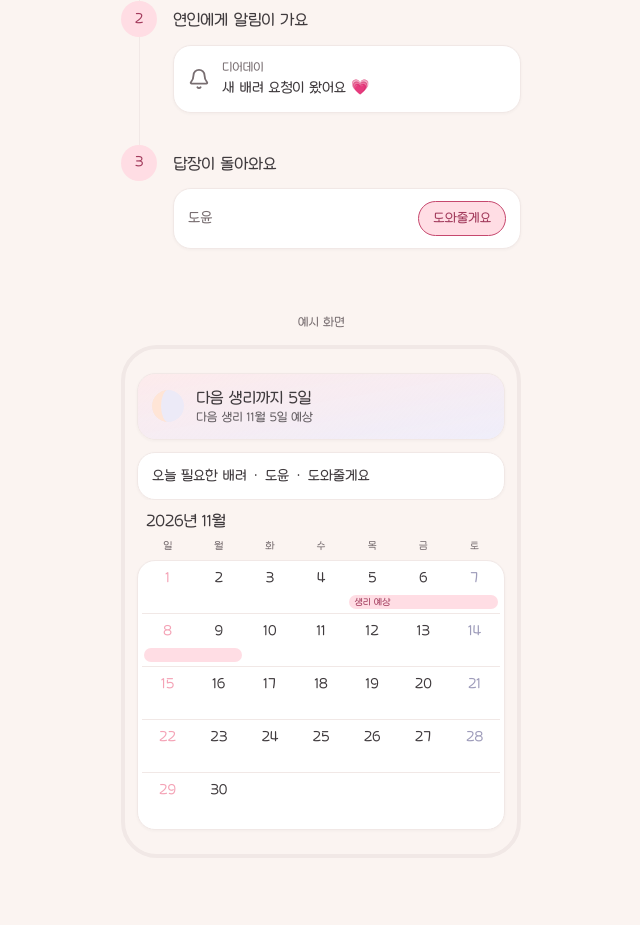
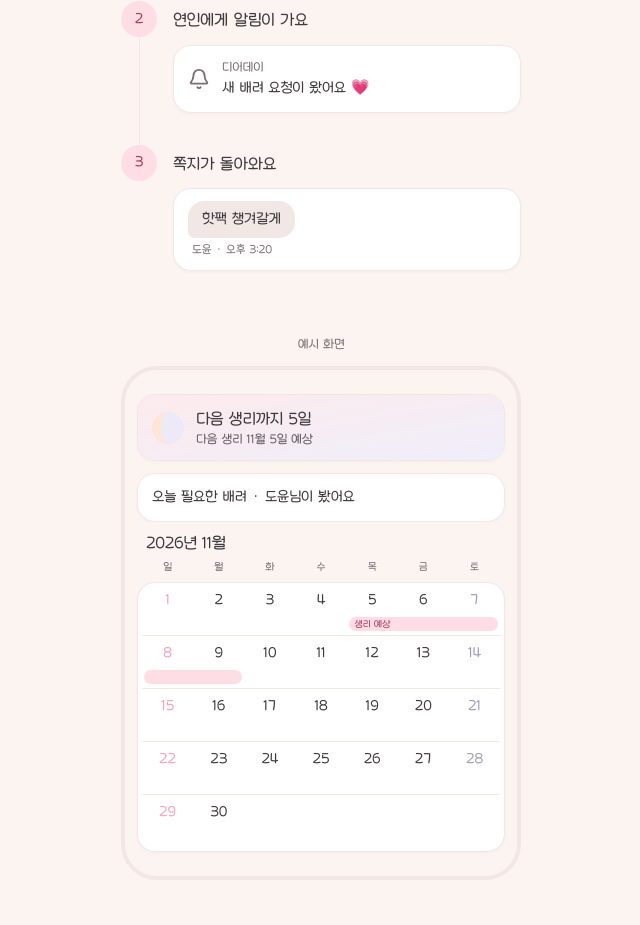
Before and after one commit to 12jason0/dalpyeon, a Next.js app: page / in a window 1280 px wide. Shown: the part 711-1636 px from the top of the page, without its empty margins (319-959 px from the left). Built offline with nearby package versions, Linux system fonts and the light colour scheme; no server answers.

Commit message:
홈 떠 있는 시작/끝 버튼을 다시 진한 분홍으로, 랜딩 소개를 오늘의 쪽지 방식으로

```diff
--- a/src/app/_components/Landing.tsx
+++ b/src/app/_components/Landing.tsx
@@ -4,13 +4,13 @@ import { exampleHome } from "@/lib/content/example";
 import { monthGrid, todaySeoul } from "@/lib/dates";
 import { moonShape } from "@/lib/moon";
 import { calendarMarks, DISCLAIMER, ESTIMATE_NOTE, estimate } from "@/lib/prediction";
-import { CARE_PRESETS, RESPONSES } from "@/lib/services/care";
+import { CARE_PRESETS } from "@/lib/services/care";
 import { CalendarMonth } from "./CalendarMonth";
 import { CareCard, Logo, recorderStatus, TopBar } from "./HomeCards";
 import { LINE_CARD } from "./Sheet";
 
 const FEATURES = [
-  { icon: HeartHandshake, title: "연인에게 배려 요청하고 답장 받기", line: "말하기 어려운 날, 버튼 하나로 전해요." },
+  { icon: HeartHandshake, title: "배려 요청과 오늘의 쪽지", line: "말하기 어려운 날, 버튼 하나로 전하고 하루 세 장 쪽지를 주고받아요." },
   { icon: Flower2, title: "오늘 내 몸 상태와 팁", line: "지금 시기에 흔한 변화와 챙길 것을 알려드려요." },
   { icon: CalendarDays, title: "내 주기에 맞춘 예측 달력", line: "기록이 쌓일수록 내 주기에 가까워져요." },
 ];
@@ -24,7 +24,7 @@ function HomePreview({ today }: { today: string }) {
   return (
     <div inert className="pointer-events-none mx-auto select-none overflow-hidden rounded-[2.25rem] border-4 border-line bg-paper px-3 pb-6 pt-6">
       <TopBar moon={moonShape(prediction, today)} {...recorderStatus(prediction, null, today)} />
-      <p className={`${LINE_CARD} mt-3`}>오늘 필요한 배려 · 도윤 · 도와줄게요</p>
+      <p className={`${LINE_CARD} mt-3`}>오늘 필요한 배려 · 도윤님이 봤어요</p>
       <CalendarMonth month={month} marks={calendarMarks(periods, prediction, first, last, today)} today={today} />
     </div>
   );
@@ -65,10 +65,10 @@ function CareFlow() {
             </span>
           </div>
         </FlowStep>
-        <FlowStep number={3} title="답장이 돌아와요" last>
-          <div className="card flex items-center justify-between gap-3">
-            <span className="text-[15px] text-muted">도윤</span>
-            <span className="rounded-full border border-accent bg-period px-3.5 py-1.5 text-[14px] font-medium text-period-ink">{RESPONSES.will_help}</span>
+        <FlowStep number={3} title="쪽지가 돌아와요" last>
+          <div className="card flex flex-col items-start gap-0.5">
+            <p className="max-w-[85%] rounded-2xl rounded-bl-md bg-line px-3.5 py-2 text-[15px] leading-snug">핫팩 챙겨갈게</p>
+            <p className="px-1 text-[12px] text-muted">도윤 · 오후 3:20</p>
           </div>
         </FlowStep>
       </ol>
--- a/src/app/_components/PeriodButtons.tsx
+++ b/src/app/_components/PeriodButtons.tsx
@@ -6,8 +6,7 @@ import { ErrorText, Submit } from "./Submit";
 import { BTN, BTN_LINE, btn } from "./ui";
 
 /** 홈 아래에 떠 있는 작은 버튼. 가운데에 글자만큼의 폭으로 놓인다. */
-// 홈의 진한 분홍 버튼은 쪽지 보내기 하나라서, 떠 있는 버튼은 흰 보조 버튼으로 둔다.
-const COMPACT = `${BTN_LINE} shadow-lg`;
+const COMPACT = `${BTN} shadow-lg`;
 
 /** day를 주면 그 날짜로, 없으면 오늘로 시작한다. onStarted는 저장이 끝난 뒤 불린다. compact면 홈에 떠 있는 작은 버튼. */
 export function StartTodayButton({ day, onStarted, compact }: { day?: string; onStarted?: () => void; compact?: boolean }) {
```
Also changed, not shown: 1 other file (tests, documents, lock files or other folders).
